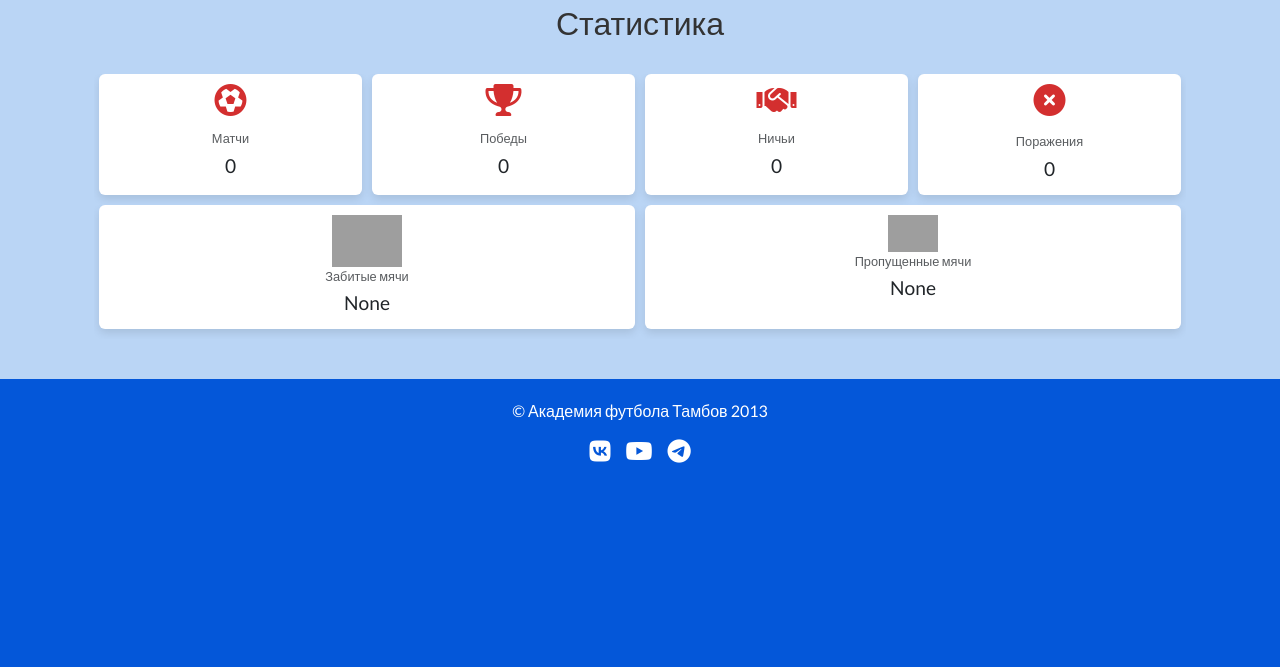
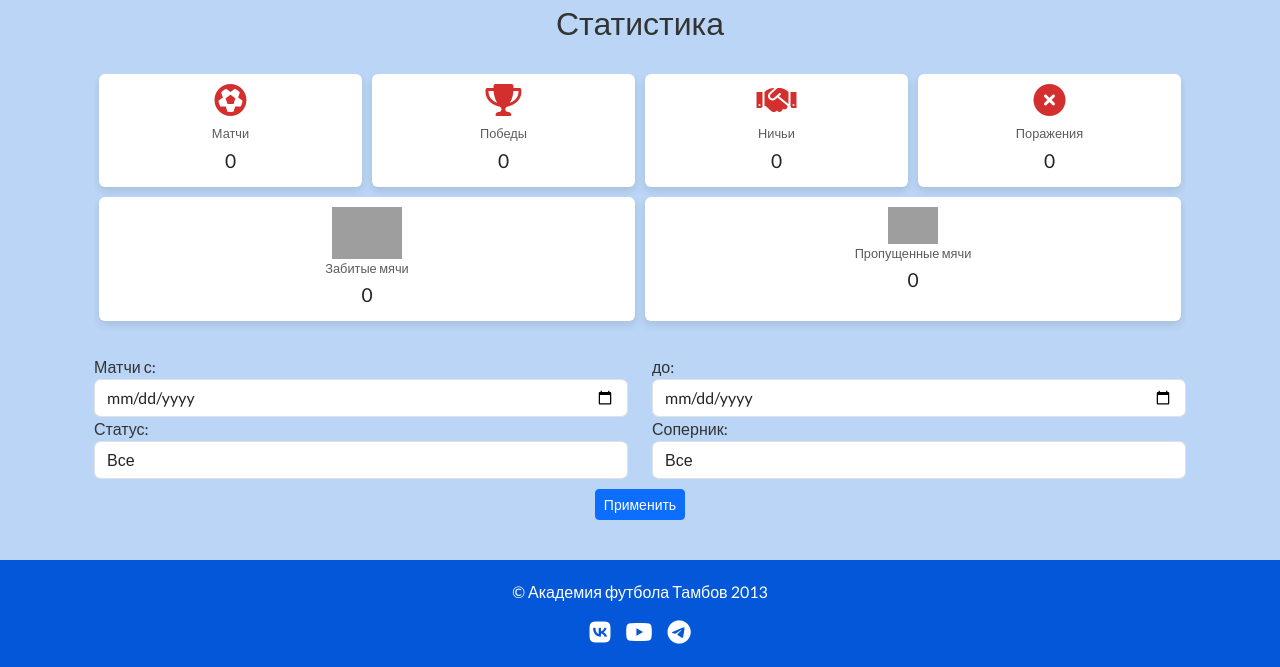
Before and after one commit to mininik08inv/team_site, a Django app: page /matches/ in a window 1280 px wide. Shown: the part 346-1013 px from the top of the page. Before the commit the page ends 809 px from the top, so only its background shows below. Run offline with Django 5.2, Linux system fonts and the light colour scheme; data that the repository does not hold is empty; parts of the project's set-up code (start-up, migrations or seed data) failed here and were passed over; grey boxes are pictures that could not be loaded.

Commit message:
Добавлена фильтрация матчей

```diff
--- a/football_team/team/templates/team/match_list.html
+++ b/football_team/team/templates/team/match_list.html
@@ -10,7 +10,6 @@
         <div class="card">
             <div class="card-body">
                 <i class="fas fa-futbol fa-3x mb-2"></i>
-                <h3>{{ team.matches_played }}</h3>
                 <p class="text-muted">Матчи</p>
                 <h3>{{ total_matches }}</h3>
             </div>
@@ -18,26 +17,22 @@
         <div class="card">
             <div class="card-body">
                 <i class="fas fa-trophy fa-3x mb-2"></i>
-                <h3>{{ team.matches_won }}</h3>
                 <p class="text-muted">Победы</p>
-                <h3>{{ wins|length }}</h3>
-
+                <h3>{{ wins }}</h3> <!-- Исправлено: wins|length удалено -->
             </div>
         </div>
         <div class="card">
             <div class="card-body">
                 <i class="fas fa-handshake fa-3x mb-2"></i>
-                <h3>{{ team.matches_drawn }}</h3>
                 <p class="text-muted">Ничьи</p>
-                <h3>{{ draws|length }}</h3>
+                <h3>{{ draws }}</h3> <!-- Исправлено: draws|length удалено -->
             </div>
         </div>
         <div class="card">
             <div class="card-body">
                 <i class="fas fa-times-circle fa-3x mb-2"></i>
-                <h5>{{ team.matches_lost }}</h5>
                 <p class="text-muted small">Поражения</p>
-                <h3>{{ defeats|length }}</h3>
+                <h3>{{ defeats }}</h3> <!-- Исправлено: defeats|length удалено -->
             </div>
         </div>
     </div>
@@ -60,10 +55,46 @@
     <br>
 
     <!--Фильтры-->
+    <form method="get" class="">
+        <div class="row">
+            <div class="col-6">
+                <label for="start_date">Матчи с:</label>
+                <input type="date" class="form-control" id="start_date" name="start_date">
+            </div>
+            <div class="col-6">
+                <label for="end_date">до:</label>
+                <input type="date" class="form-control" id="end_date" name="end_date">
+            </div>
+        </div>
+        <div class="row">
+            <div class="col-6">
+                <label for="status">Статус:</label>
+                <select class="form-control" id="status" name="status">
+                    <option value="">Все</option>
+                    <option value="Победа">Победа</option>
+                    <option value="Ничья">Ничья</option>
+                    <option value="Поражение">Поражение</option>
+                </select>
+            </div>
+            <div class="col-6">
+                <label for="opponent">Соперник:</label>
+                <select class="form-control" id="opponent" name="opponent">
+                    <option value="">Все</option>
+                    {% for opponent in opponents %}
+                        <option value="{{ opponent }}">{{ opponent }}</option>
+                    {% endfor %}
+                </select>
+            </div>
+            <div style="text-align: center;">
+                <button type="submit" class="btn btn-primary btn-sm" style="margin-top: 10px;">Применить</button>
+            </div>
+        </div>
+    </form>
+
+    <br>
 
     <!--Список матчей-->
-
-    <ul>
+    <ul style="text-align: center;">
         {% for match in matches %}
         <li class="border-bottom">
             <a href="{% url 'match_detail' match.id %}">
--- a/football_team/team/views.py
+++ b/football_team/team/views.py
@@ -1,5 +1,6 @@
 from django.shortcuts import render, get_object_or_404
 from django.db.models import Sum
+from datetime import datetime
 from .models import Team, Player, Coach, Match, Achievement
 
 
@@ -33,12 +34,17 @@
 
 def achievements(request):
     achievements = Achievement.objects.all()
-    victories = len(Achievement.objects.filter(final_place=1))
-    second_place = len(Achievement.objects.filter(final_place=2))
-    third_place = len(Achievement.objects.filter(final_place=3))
+    victories = len(achievements.filter(final_place=1))
+    second_place = len(achievements.filter(final_place=2))
+    third_place = len(achievements.filter(final_place=3))
     return render(request, 'team/achievements.html', {'achievements': achievements,
                                                       'victories': victories, 'second_place': second_place,
                                                       'third_place': third_place})
+
+
+def achievement_list(request):
+    achievements = Achievement.objects.all()
+    return render(request, 'achievements/achievement_list.html', {'achievements': achievements})
 
 
 def player_detail(request, player_id):
@@ -56,27 +62,54 @@
 
 
 def match_list(request):
-    total_matches = Match.objects.all().count()
-    wins = Match.objects.filter(status='Победа')
-    draws = Match.objects.filter(status='Ничья')
-    defeats = Match.objects.filter(status='Поражение')
-    matches = Match.objects.all()
-    total_goals_scored = Match.objects.aggregate(Sum('goals_scored'))['goals_scored__sum']
-    total_goals_conceded = Match.objects.aggregate(Sum('goals_conceded'))['goals_conceded__sum']
+    start_date = request.GET.get('start_date')
+    end_date = request.GET.get('end_date')
+    status = request.GET.get('status')
+    opponent = request.GET.get('opponent')
 
-    context = {'matches': matches,
-               'total_matches': total_matches,
-               'wins': wins,
-               'draws': draws,
-               'defeats': defeats,
-               'total_goals_scored': total_goals_scored,
-               'total_goals_conceded': total_goals_conceded}
+    matches = Match.objects.all().order_by('-date')
+
+    # Фильтрация по датам
+    if start_date or end_date:
+        start_date = start_date or '2015-01-01'
+        end_date = end_date or datetime.now().strftime('%Y-%m-%d')
+        matches = matches.filter(date__range=[start_date, end_date]).order_by('-date')
+
+    # Фильтрация по статусу и оппоненту
+    if status:
+        matches = matches.filter(status=status).order_by('-date')
+    if opponent:
+        matches = matches.filter(second_team=opponent).order_by('-date')
+
+    # Агрегация данных
+    total_matches = matches.count()
+    wins = matches.filter(status='Победа').count()
+    draws = matches.filter(status='Ничья').count()
+    defeats = matches.filter(status='Поражение').count()
+    total_goals_scored = matches.aggregate(Sum('goals_scored'))['goals_scored__sum'] or 0
+    total_goals_conceded = matches.aggregate(Sum('goals_conceded'))['goals_conceded__sum'] or 0
+
+    # Получение списка оппонентов
+    opponents = Match.objects.values_list('second_team', flat=True).distinct()
+
+    context = {
+        'matches': matches,
+        'total_matches': total_matches,
+        'wins': wins,
+        'draws': draws,
+        'defeats': defeats,
+        'total_goals_scored': total_goals_scored,
+        'total_goals_conceded': total_goals_conceded,
+        'opponents': opponents,
+    }
 
     return render(request, 'team/match_list.html', context=context)
+
 
 def match_detail(request, match_id):
     match = get_object_or_404(Match, pk=match_id)
     return render(request, 'team/match_detail.html', {'match': match})
+
 
 def top_scorers(request):
     # Получаем список из 10 лучших бомбардиров
```
